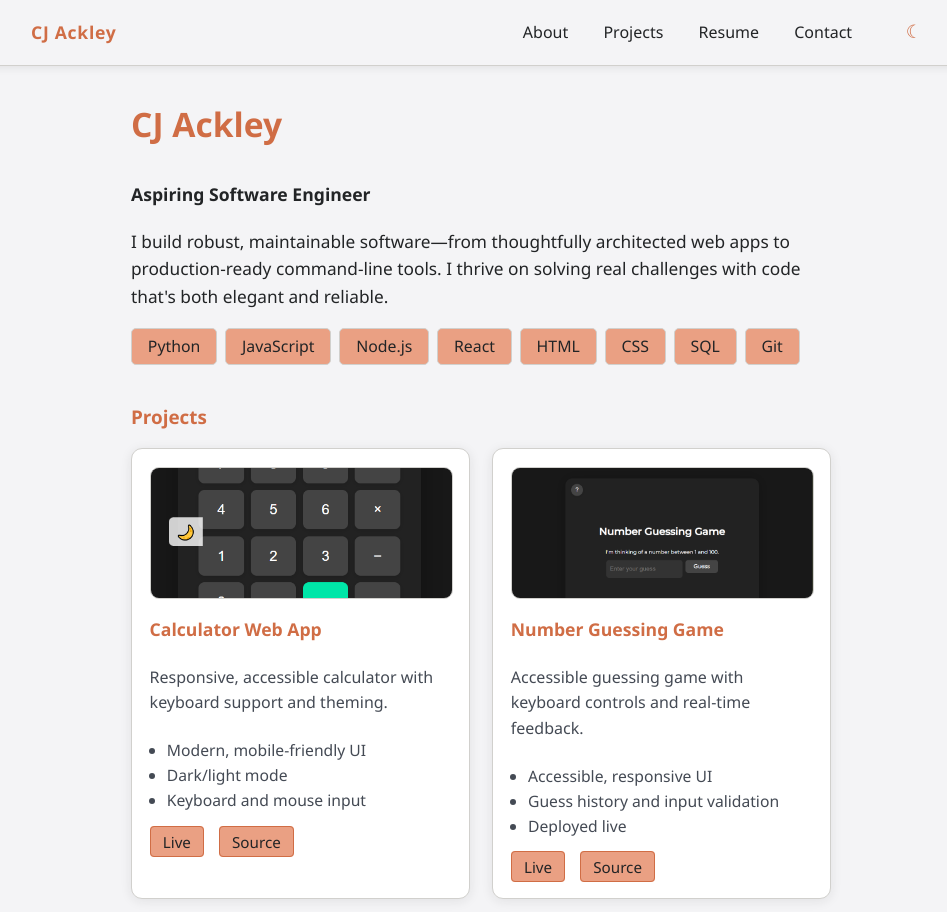
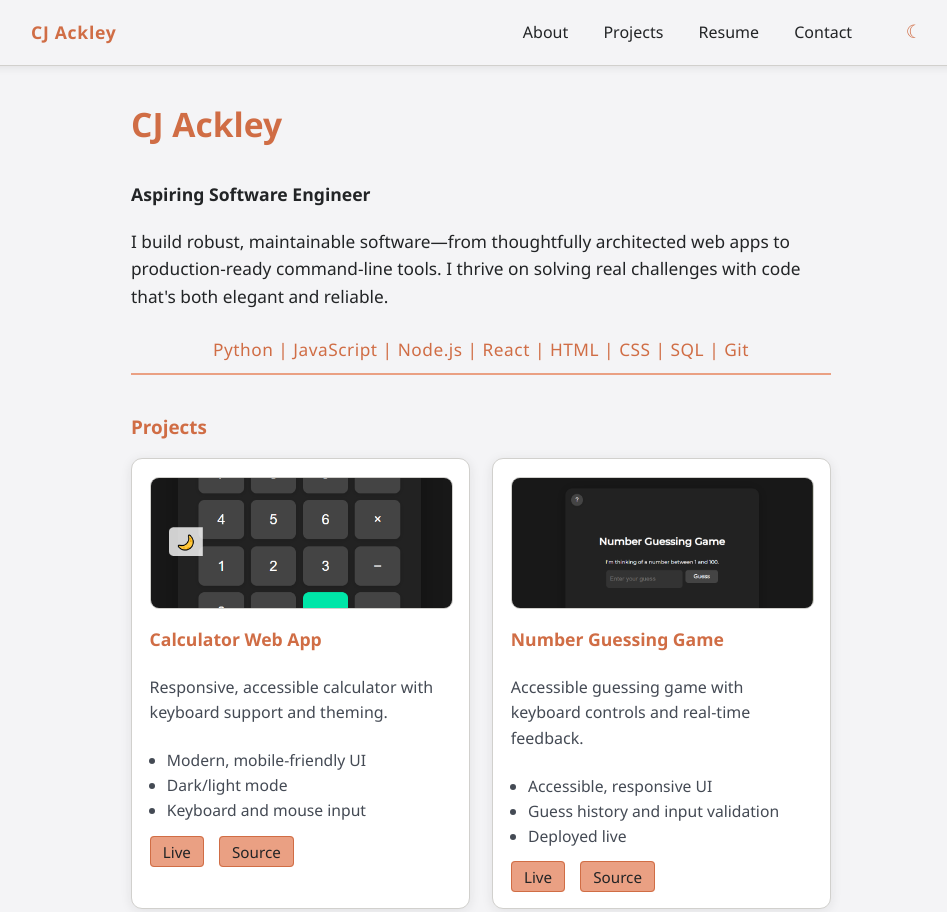
Before and after one commit to AI-CJ/portfolio, a plain HTML site: page index.html in a window 1280 px wide. Shown: the top 912 px of the page, without its empty margins (159-1106 px from the left). Drawn offline with Linux system fonts and the light colour scheme.

Commit message:
style: updated the skills bar to not look to similar to the project buttons to be more user-friendly

```diff
--- a/index.html
+++ b/index.html
@@ -23,10 +23,9 @@
       <h1>CJ Ackley</h1>
       <h2>Aspiring Software Engineer</h2>
       <p>I build robust, maintainable software—from thoughtfully architected web apps to production-ready command-line tools. I thrive on solving real challenges with code that's both elegant and reliable.</p>
-      <ul>
-        <li>Python</li><li>JavaScript</li><li>Node.js</li><li>React</li>
-        <li>HTML</li><li>CSS</li><li>SQL</li><li>Git</li>
-      </ul>
+      <div class="skills-bar">
+        Python | JavaScript | Node.js | React | HTML | CSS | SQL | Git
+      </div>
     </section>
     <section id="projects">
       <h2>Projects</h2>
--- a/style.css
+++ b/style.css
@@ -57,3 +57,24 @@ body.dark .project img{background:#232325;border-color:#393837;}
 body.dark footer{color:#9a9a9a;border-top-color:#393837;}
 body.dark .project p,body.dark .project ul{color:#e2e3e7;}
 body.dark #about p{color:#f8d0adf5;}
+
+.skills-bar {
+  margin: 1em 0 0 0;
+  font-size: 1.08em;
+  color: var(--ter);
+  font-weight: 500;
+  letter-spacing: 0.03em;
+  padding: 0.5em 0;
+  border-bottom: 2px solid var(--ter-ll);
+  border-radius: 0;
+  background: none;
+  text-align: center;
+  white-space: normal;
+  /* Responsive wrap if needed */
+  word-break: break-word;
+}
+
+body.dark .skills-bar {
+  color: var(--ter-ll);
+  border-bottom: 2px solid #3b2c25;
+}
```
